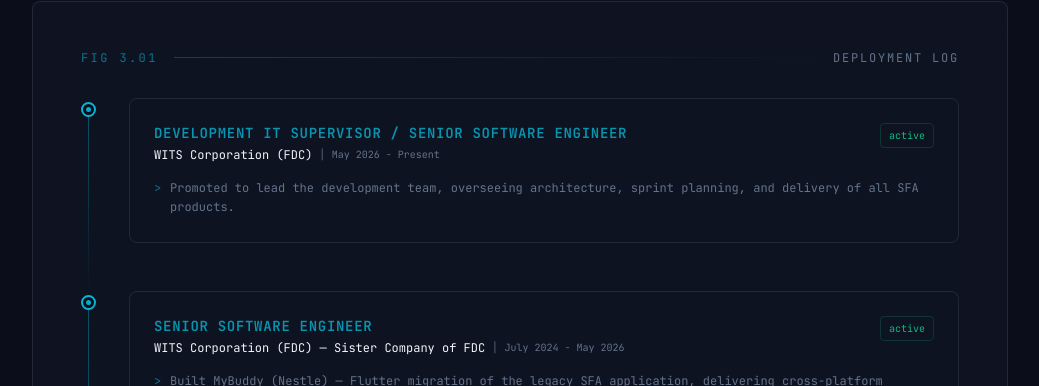
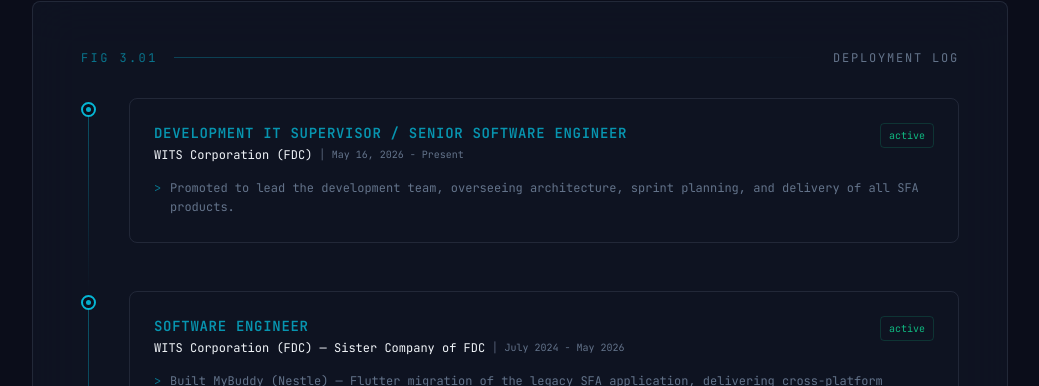
Before and after one commit to coderjay26/profile, a React (Vite) app: page / in a window 1280 px wide. Shown: the part 2253-2639 px from the top of the page, without its empty margins (120-1159 px from the left). Built offline with nearby package versions, Linux system fonts and the light colour scheme.

Commit message:
Fix: Software Engineer role, exact promotion date

```diff
--- a/src/data/portfolio.ts
+++ b/src/data/portfolio.ts
@@ -42,13 +42,13 @@ export const experience = [
   {
     role: "Development IT Supervisor / Senior Software Engineer",
     company: "WITS Corporation (FDC)",
-    period: "May 2026 - Present",
+    period: "May 16, 2026 - Present",
     highlights: [
       "Promoted to lead the development team, overseeing architecture, sprint planning, and delivery of all SFA products.",
     ],
   },
   {
-    role: "Senior Software Engineer",
+    role: "Software Engineer",
     company: "WITS Corporation (FDC) — Sister Company of FDC",
     period: "July 2024 - May 2026",
     highlights: [
```
